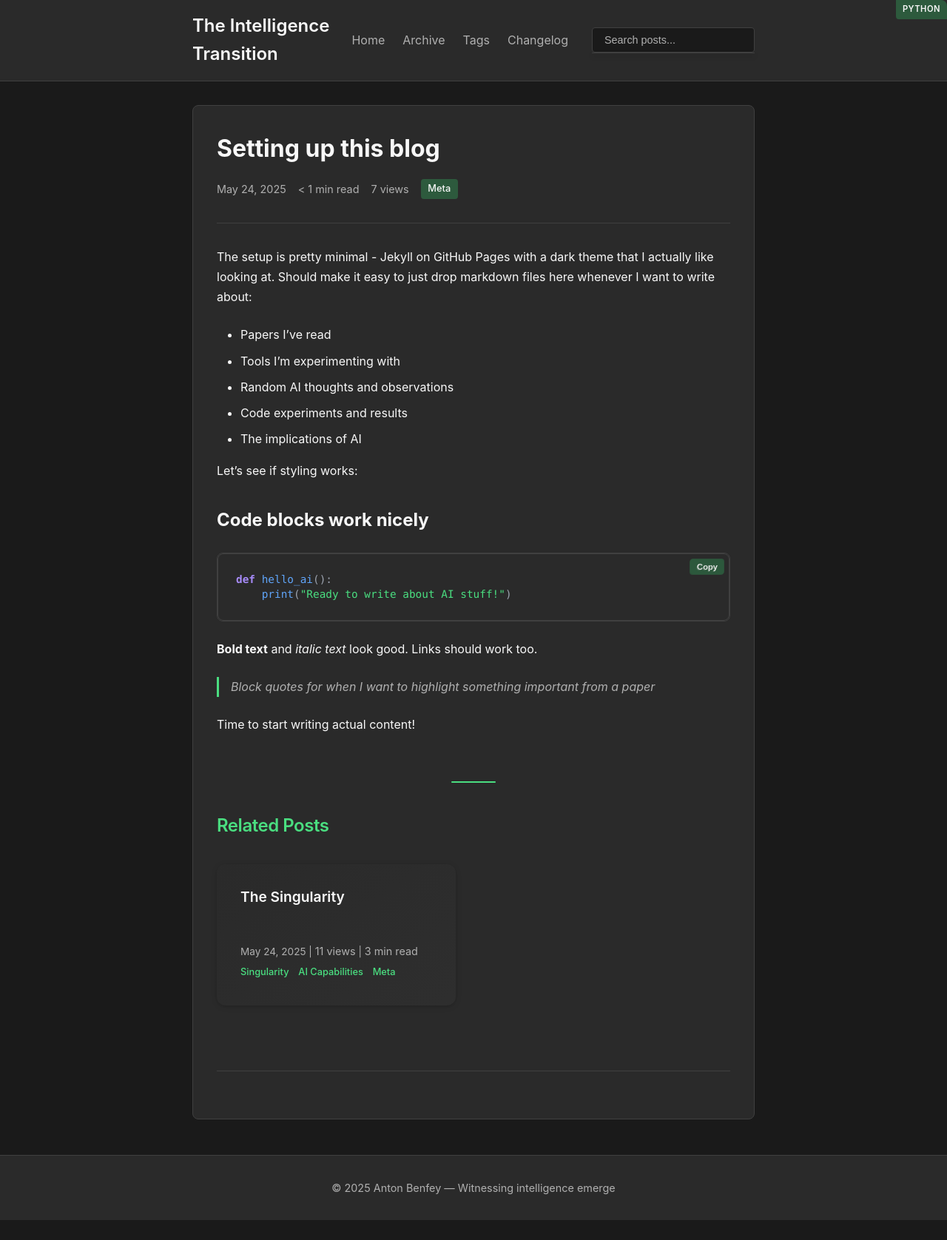
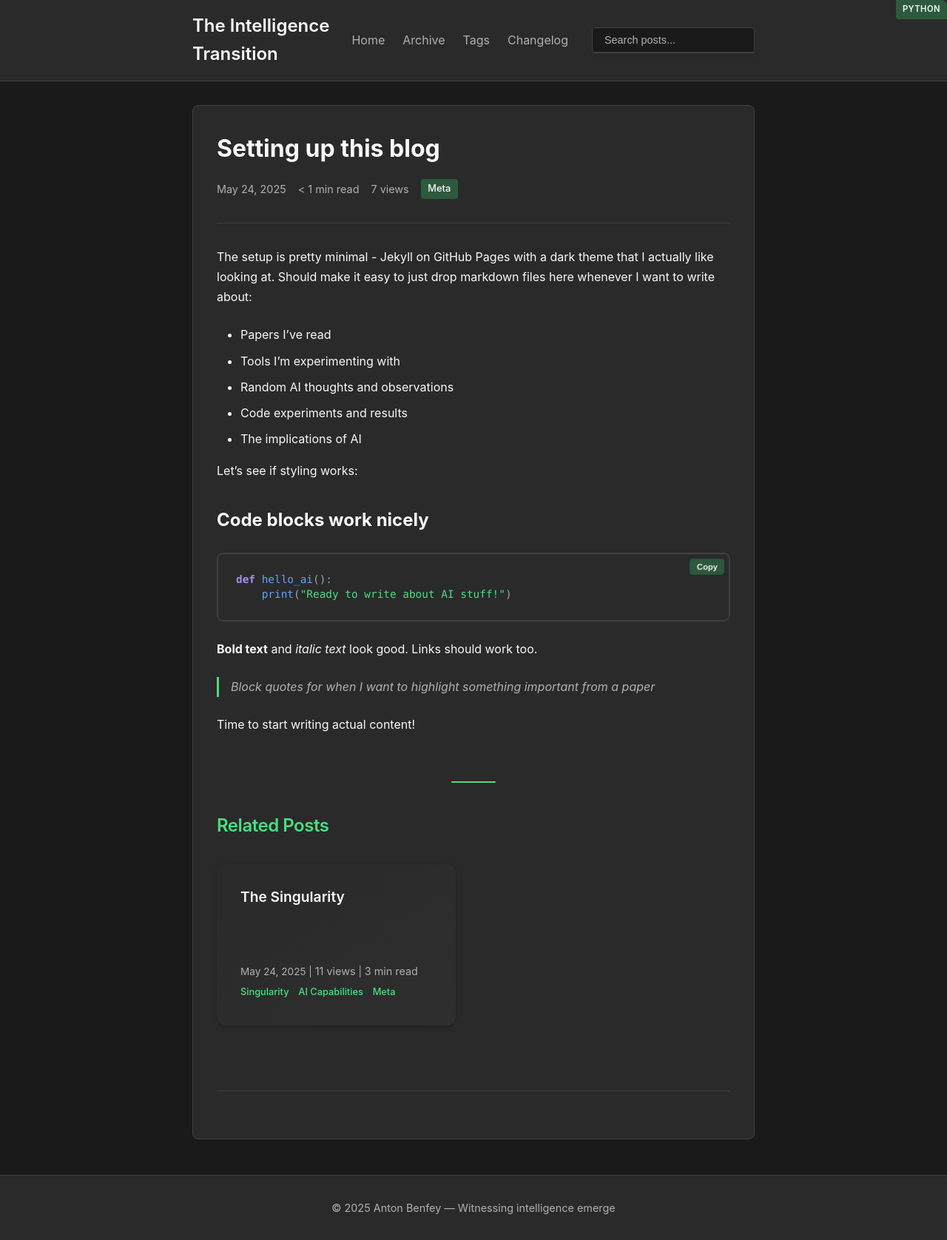
Before and after one commit to Benfey/benfey.github.io, a Jekyll site: the page built from _posts/2025-05-24-first-post.md, in a window 1280 px wide. Shown: the whole page at 74% size. Built offline with Jekyll 4.4.1, drawn with Linux system fonts in a browser that asks for light colours; comment, search, counter and statistics services are not loaded; before the commit the page ends 1649 px from its top, so only the background shows below that.

Commit message:
Improve related posts mobile sizing with dynamic constraints
Add grid-auto-rows and title line clamping to ensure uniform card heights without manual sizing tweaks.

🤖 Generated with [Claude Code](https://claude.ai/code)

Co-Authored-By: Claude <noreply@anthropic.com>

```diff
--- a/assets/css/components/related-posts.css
+++ b/assets/css/components/related-posts.css
@@ -32,6 +32,7 @@
     display: grid;
     gap: 2rem;
     grid-template-columns: 1fr;
+    grid-auto-rows: 1fr;
 }
 
 .related-posts-list .post-item {
@@ -63,6 +64,11 @@
     margin-bottom: 1rem;
     line-height: 1.3;
     font-weight: 600;
+    display: -webkit-box;
+    -webkit-line-clamp: 2;
+    -webkit-box-orient: vertical;
+    overflow: hidden;
+    min-height: 3.25rem;
 }
 
 .related-posts-list .post-item h2 a {
```
